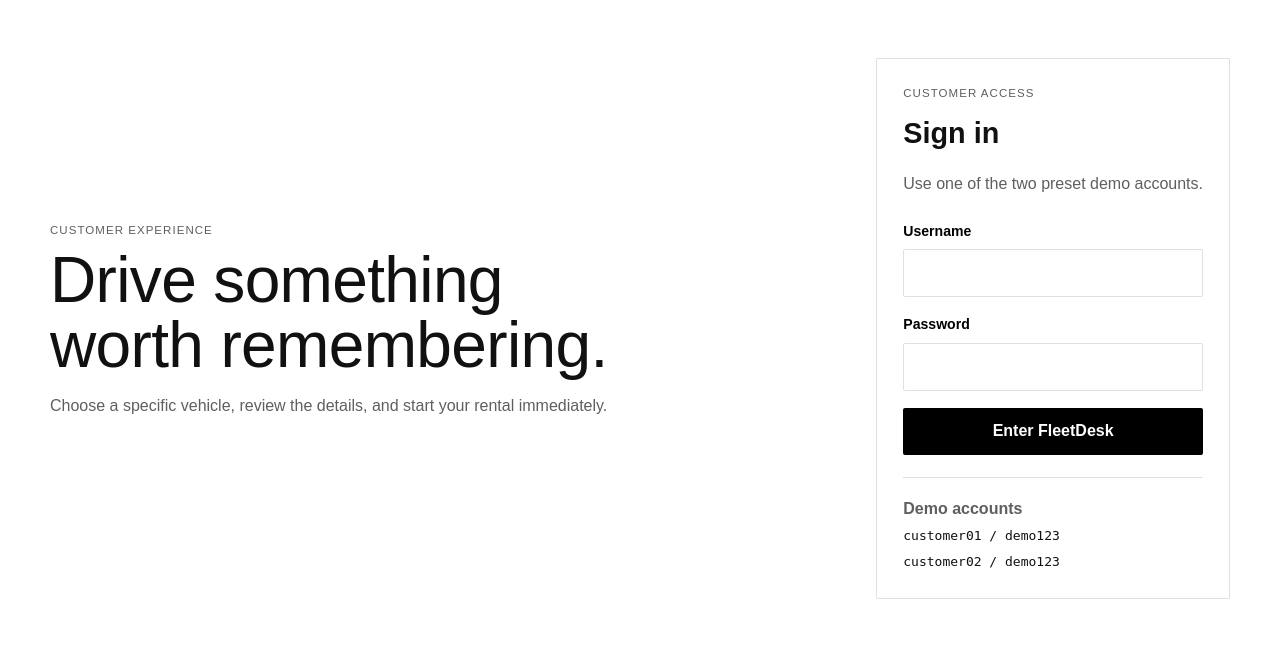
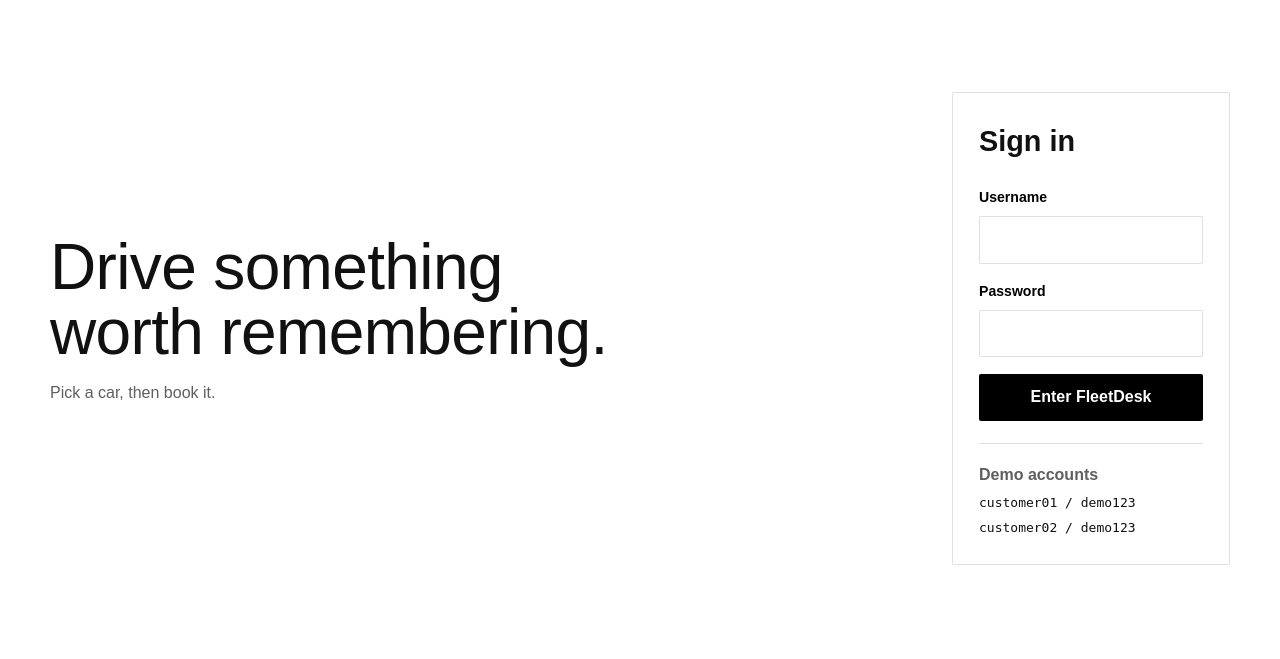
Before and after one commit to 123dvfj123/Comp3810sef_group36, a Node server app: page /login in a window 1280 px wide. Shown: the part 84-743 px from the top of the page. Run offline with Node 20, Linux system fonts and the light colour scheme; some libraries are stand-ins or nearby versions.

Commit message:
Trim marketing-style copy on login page

```diff
--- a/views/login.ejs
+++ b/views/login.ejs
@@ -2,15 +2,12 @@
 
 <section class="login-layout">
   <div class="login-copy">
-    <p class="eyebrow">Customer experience</p>
     <h1>Drive something<br>worth remembering.</h1>
-    <p class="lead">Choose a specific vehicle, review the details, and start your rental immediately.</p>
+    <p class="lead">Pick a car, then book it.</p>
   </div>
 
   <section class="panel login-panel" aria-labelledby="login-title">
-    <p class="eyebrow">Customer access</p>
     <h2 id="login-title">Sign in</h2>
-    <p class="muted">Use one of the two preset demo accounts.</p>
 
     <% if (error) { %>
       <div class="form-alert" role="alert"><%= error %></div>
```
